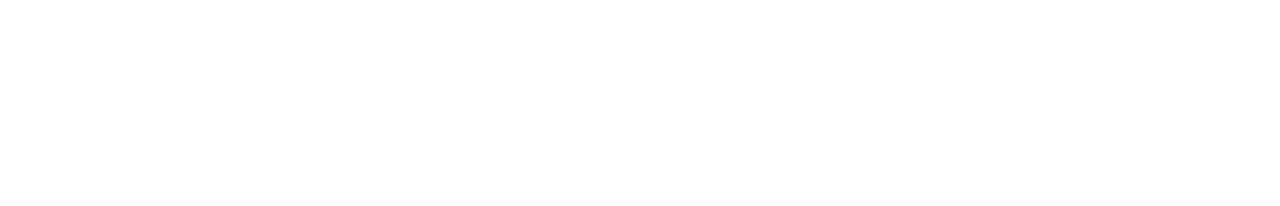
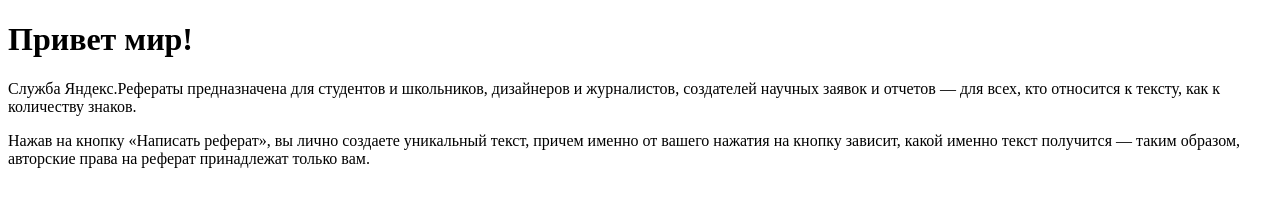
Before and after one commit to acidcrash2005/test1, a plain HTML site: page index.html in a window 1280 px wide. Drawn offline with Linux system fonts and the light colour scheme.

Commit message:
Test 1 rep - Added text in HTML

```diff
--- a/index.html
+++ b/index.html
@@ -2,9 +2,12 @@
 <html lang="en">
 <head>
 	<meta charset="UTF-8">
-	<title>Document</title>
+	<title>Проект 1</title>
 </head>
 <body>
+	<h1>Привет мир!</h1>
+	<p>Служба Яндекс.Рефераты предназначена для студентов и школьников, дизайнеров и журналистов, создателей научных заявок и отчетов — для всех, кто относится к тексту, как к количеству знаков.</p>
 
+	<p>Нажав на кнопку «Написать реферат», вы лично создаете уникальный текст, причем именно от вашего нажатия на кнопку зависит, какой именно текст получится — таким образом, авторские права на реферат принадлежат только вам.</p>
 </body>
 </html>
```
